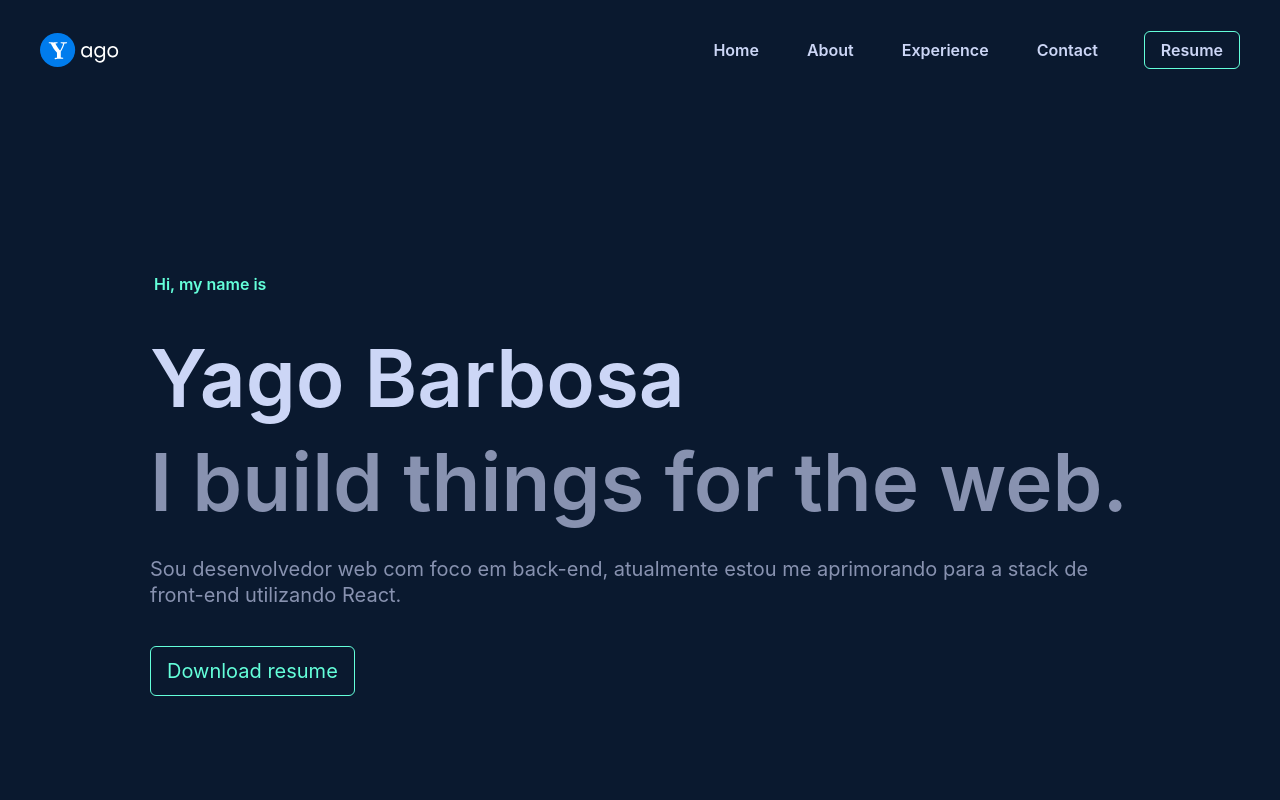
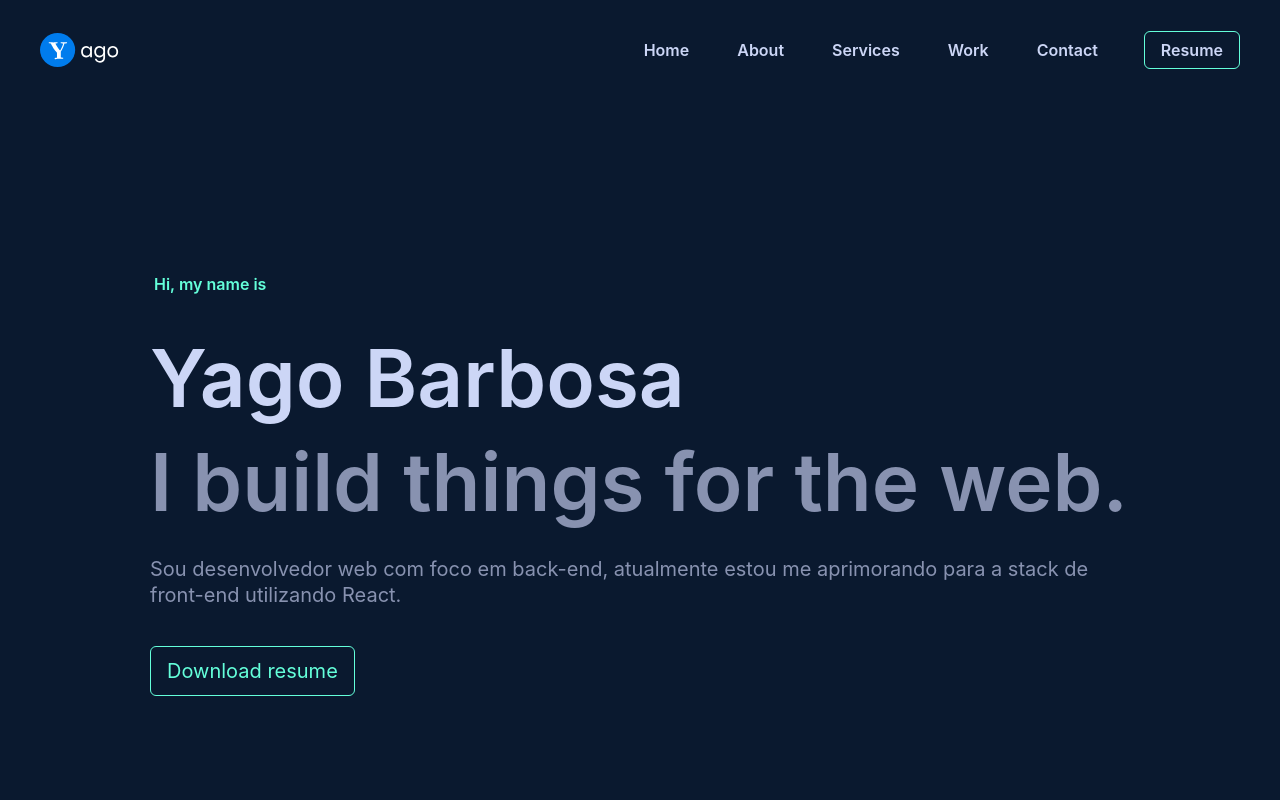
Before and after one commit to YagoB16/web-profile, a Next.js app: page / in a window 1280 px wide. Shown: the top 800 px of the page. Built offline with nearby package versions, Linux system fonts and the light colour scheme.

Commit message:
Update navBar

```diff
--- a/src/components/NavBar.tsx
+++ b/src/components/NavBar.tsx
@@ -13,39 +13,18 @@ export default function NavBar() {
 
     const divRef = useRef<HTMLDivElement>(null);
 
-    console.log(isUpNav);
-    useEffect(() => {
-        const handleMouseOver = () => {
-            setIsUpNav(!isUpNav);
-        };
-
-        const handleMouseOut = () => {
-            setIsUpNav(isUpNav);
-        };
-
-        const element = divRef.current;
-        if (element) {
-            element.addEventListener("mouseover", handleMouseOver);
-        }
-
-        if (element) {
-            element.addEventListener("mouseout", handleMouseOut);
-        }
-
-
-    }, []);
 
     useEffect(() => {
         window.addEventListener('scroll', () => {
-            if (scrollY > 50) {
+            if (scrollY > 100) {
                 setIsScroll(true)
-            } else {
+            } else{
                 setIsScroll(false)
             }
         })
     })
     return (
-        <div ref={divRef} className={`absolute z-1 left-0 right-0 max-w-full flex items-center h-[var(--nav-height)] bg-[var(--navy)] min-h-12  ${isScroll ? "fixed bg-[var(--navy)] opacity-50 shadow-sm drop-shadow-md" : ""} ${isMenuOpen || isUpNav ? "opacity-100" : ""} font-semibold !text-[var(--lightest-slate)] md:px-10 px-5 `}>
+        <div ref={divRef} className={`fixed z-1 left-0 right-0 max-w-full flex items-center h-[var(--nav-height)] bg-[var(--navy)] min-h-12  ${isScroll ? " bg-[var(--navy)] opacity-100 shadow-sm drop-shadow-md" : ""}  font-semibold !text-[var(--lightest-slate)] md:px-10 px-5 `}>
             <nav className="flex w-full justify-between items-center gap-8 z-50 ">
                 <div>
                     <Image src={ImageLogo} alt="Logo" width={140} height={40} />
@@ -64,18 +43,23 @@ export default function NavBar() {
                             </a>
                         </li>
                         <li>
-                            <a href="https://example.com" className="p-3 rounded-md transition-all hover:text-[var(--green)]">
-                                Experience
+                            <a href="#services" className="p-3 rounded-md transition-all hover:text-[var(--green)]">
+                                Services
                             </a>
                         </li>
                         <li>
-                            <a href="https://example.com" className="p-3 rounded-md transition-all hover:text-[var(--green)]">
+                            <a href="#work" className="p-3 rounded-md transition-all hover:text-[var(--green)]">
+                                Work
+                            </a>
+                        </li>
+                        <li>
+                            <a href="" className="p-3 rounded-md transition-all hover:text-[var(--green)]">
                                 Contact
                             </a>
                         </li>
                         <li>
                             <a
-                                href="https://example.com"
+                                href=""
                                 className="border border-[var(--green)] rounded-md py-2 px-4 transition duration-300 hover:bg-[var(--green)] hover:text-[var(--gray-700)] ml-2.5"
                             >
                                 Resume
@@ -106,12 +90,17 @@ export default function NavBar() {
                                 </a>
                             </li>
                             <li className="text-center">
-                                <a href="https://example.com" className="p-3 block rounded-md transition-all hover:text-[var(--green)]">
-                                    Experience
+                                <a href="#services" className="p-3 block rounded-md transition-all hover:text-[var(--green)]">
+                                    Services
                                 </a>
                             </li>
                             <li className="text-center">
-                                <a href="https://example.com" className="p-3 block rounded-md transition-all hover:text-[var(--green)]">
+                                <a href="#work" className="p-3 block rounded-md transition-all hover:text-[var(--green)]">
+                                    Work
+                                </a>
+                            </li>
+                            <li className="text-center">
+                                <a href="" className="p-3 block rounded-md transition-all hover:text-[var(--green)]">
                                     Contact
                                 </a>
                             </li>
```
